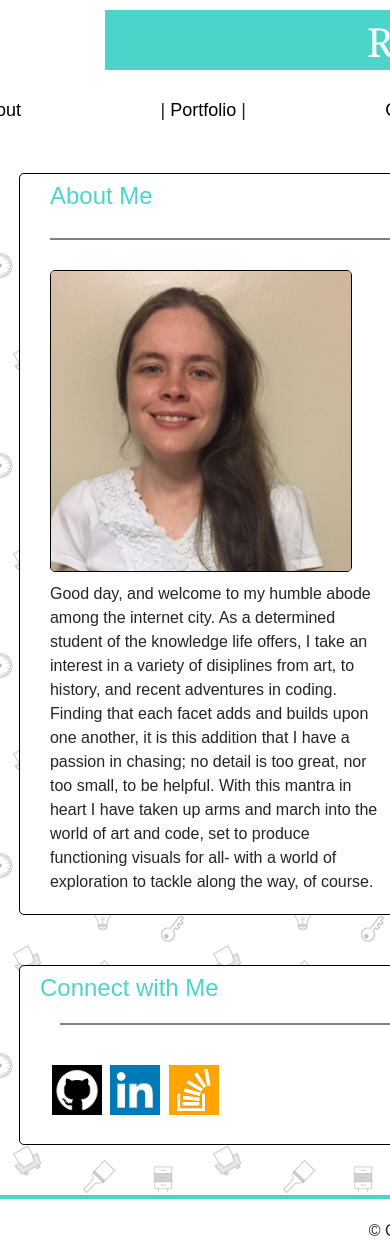
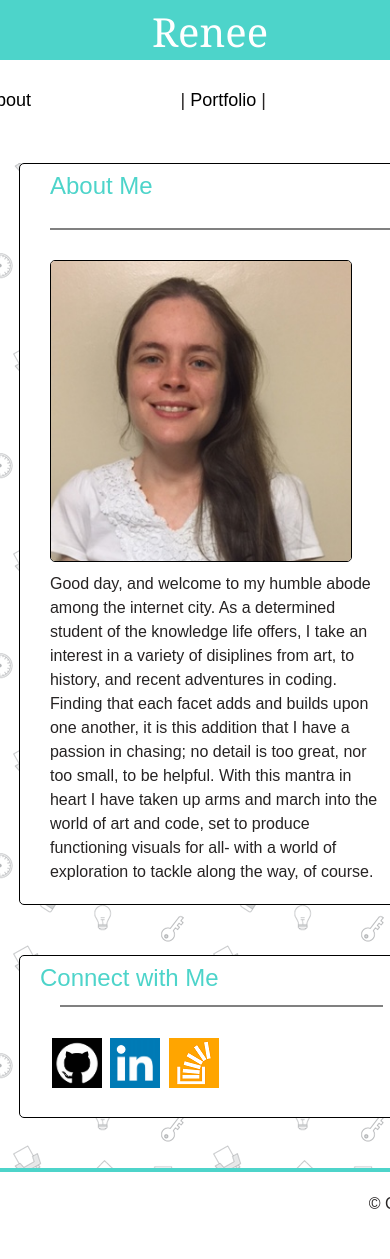
Before and after one commit to CynthiaHornsby/Responsive-Portfolio, a plain HTML site: page index.html in a window 390 px wide. Shown: the top 1259 px of the page. After the commit the page ends 1232 px from the top, so only its background shows below. Drawn offline with Linux system fonts and the light colour scheme.

Commit message:
Final Edits

```diff
--- a/assets/css/style.css
+++ b/assets/css/style.css
@@ -220,7 +220,7 @@ button {
 @media only screen and (max-width: 768px) {
 
     #contact-info {
-        width: 628px;
+        width: 370px;
         margin-left: -80px;
         text-align: left;
         padding-left: 20px;
@@ -238,9 +238,6 @@ button {
 }
 
 @media only screen and (max-width: 640px) {
-    body {
-        background: url(../images/doodles.png);
-    }
 
     header {
         position: static;
@@ -248,10 +245,10 @@ button {
     }
 
     h1 {
-        width: 640px;
+        width: 820px;
         height: 20px;
         padding: 20px 0px 20px 0px;
-        margin-left: 100px;
+        margin-left: -200px;
         text-align: center;
         font-size: 40px;
     }
@@ -263,7 +260,7 @@ button {
     }
 
     nav li {
-        margin-left: -250px;
+        margin-left: -240px;
         margin-right: 250px;
         margin-top: 35px;
         padding-right: 130px;
@@ -279,7 +276,7 @@ button {
     }
 
     #contact-info {
-        width: 570px;
+        width: 380px;
     }
 
     input {
@@ -292,6 +289,7 @@ button {
 
     .footer {
         width: 640px;
+        text-align: center;
     }
 
     .games {
@@ -325,7 +323,7 @@ button {
     }
 
     h1 {
-        margin: 10px 5px 25px 105px;
+        margin: 10px px 25px 105px;
     }
 
     nav {
```
